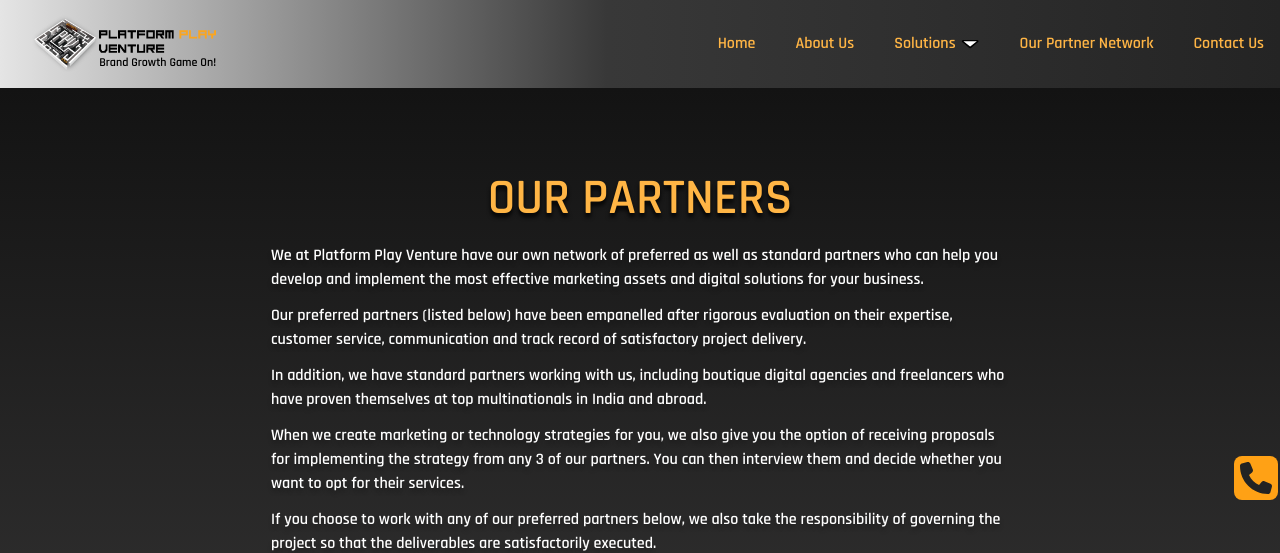
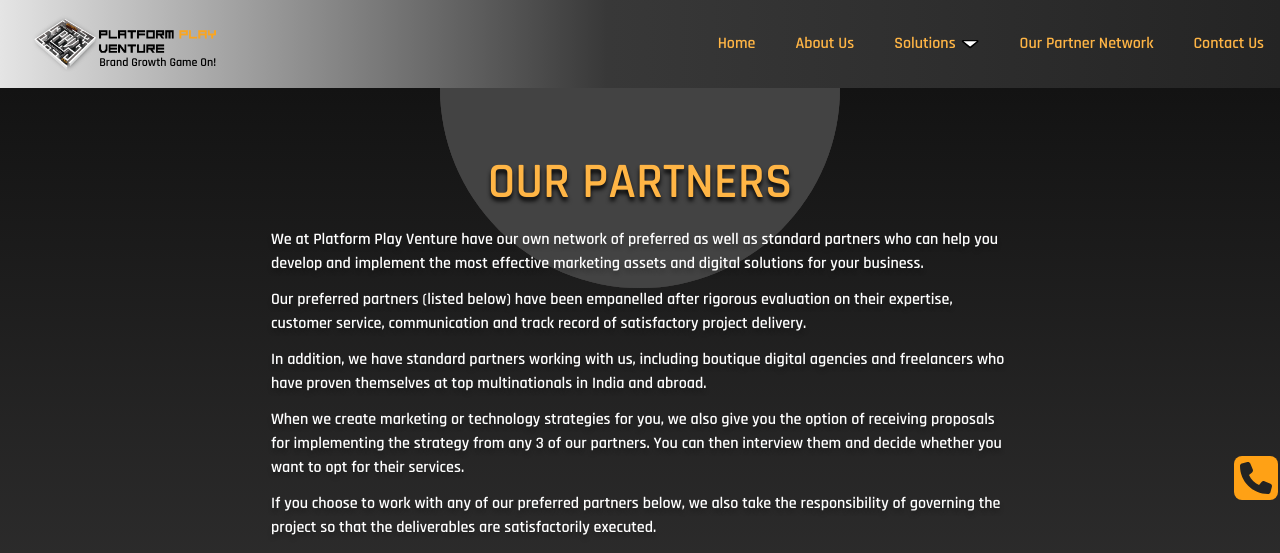
Before and after one commit to positiveabhii/gaming_website, a Next.js app: page /ourPartners in a window 1280 px wide. Shown: the top 553 px of the page. Built offline with nearby package versions, Linux system fonts and the light colour scheme; no server answers; the database is empty.

Commit message:
doing final changes

```diff
--- a/config/nodemailer.ts
+++ b/config/nodemailer.ts
@@ -10,5 +10,5 @@ export const transporter = nodemailer.createTransport({
 
 export const mailOptions = {
   from: process.env.EMAIL,
-  to: "abhijain5403@gmail.com",
+  to: "contact@platformplay.in",
 };
--- a/pages/founder/index.tsx
+++ b/pages/founder/index.tsx
@@ -15,7 +15,6 @@ import dynamic from "next/dynamic";
 import Carousel from "react-multi-carousel";
 import { FontAwesomeIcon } from "@fortawesome/react-fontawesome";
 import { faLinkedin } from "@fortawesome/free-brands-svg-icons";
-import { faHandPointRight } from "@fortawesome/free-solid-svg-icons";
 import { getSEOById, SEO } from "../../firebase/function";
 import Head from "next/head";
 
@@ -100,7 +99,7 @@ const Founder = () => {
           </h1>
           <h3
             style={{ textShadow: " 0px 4px 4px rgba(0, 0, 0, 0.25)" }}
-            className={`text-[#FFA115] rajdhani font-bold leading-[137.5%]`}
+            className={`text-[#dadada] rajdhani font-bold leading-[137.5%]`}
           >
             The PPV Vision
           </h3>
@@ -123,7 +122,7 @@ const Founder = () => {
           </div>
           <h3
             style={{ textShadow: " 0px 4px 4px rgba(0, 0, 0, 0.25)" }}
-            className={`font-bold text-[#FFA115] rajdhani leading-[137.5%]`}
+            className={`font-bold text-[#dadada] rajdhani leading-[137.5%]`}
           >
             The PPV Consulting and Project Management Method
           </h3>
--- a/pages/ourPartners/index.tsx
+++ b/pages/ourPartners/index.tsx
@@ -3,6 +3,7 @@ import { useState, Fragment, useEffect } from "react";
 import Carousel from "react-multi-carousel";
 import { UseSizeContext } from "../../state/context";
 import css from "../contactus/contact.module.css";
+import { useInView } from "react-intersection-observer";
 import {
   partnerContent,
   partnerTopContent,
@@ -22,6 +23,7 @@ import Select, { SelectChangeEvent } from "@mui/material/Select";
 import Chip from "@mui/material/Chip";
 import { sendContactForm } from "@/lib/api";
 import toast from "react-hot-toast";
+import BackCircles from "@/components/common/backCircles";
 
 const ITEM_HEIGHT = 48;
 const ITEM_PADDING_TOP = 8;
@@ -82,6 +84,11 @@ const Partner = () => {
   const [expertise, setexpertise] = useState<string[]>([]);
   const [why, setwhy] = useState("");
   const [loader, setloader] = useState(false);
+
+  const { ref, inView } = useInView({
+    /* Optional options */
+    threshold: 0.2,
+  });
 
   const handleChange = (event: SelectChangeEvent<typeof expertise>) => {
     const {
@@ -221,11 +228,15 @@ const Partner = () => {
         <meta name="description" content={seoContent?.description} />
         <meta name="keywords" content={seoContent?.metaTag}></meta>
       </Head>
+      <div className="w-full relative min-h-screen" id="homePage">
         <div
-        id="homePage"
-        className="w-full flex min-h-screen flex-col justify-center"
+          ref={ref}
+          className={`flex absolute z-0 w-full p-0 ${"min-h-[90vh] max-h-[100vh]"}`}
         >
-        <div className="max-w-[1300px] mx-auto py-16">
+          <BackCircles whichPage="Founder" direction="top" inView={inView} />
+        </div>
+        <div className="relative max-w-[1300px] w-[90%] mx-auto z-[100] flex flex-col items-center gap-4 py-12">
+          <div className="pb-12">
             <h1
               style={{ textShadow: "0px 4px 4px rgba(0, 0, 0, 0.91)" }}
               className={`text-[#FFB545] uppercase text-center rajdhani font-semibold mt-3 ${
@@ -292,7 +303,9 @@ const Partner = () => {
                         </div>
                       </ReactCardFlip>
                       <h3
-                      style={{ textShadow: "0px 4px 4px rgba(0, 0, 0, 0.25)" }}
+                        style={{
+                          textShadow: "0px 4px 4px rgba(0, 0, 0, 0.25)",
+                        }}
                         className="text-white rajdhani  max-w-[820px] mt-3 font-semibold text-md leading-[150.5%]"
                       >
                         {itm.outsideContent}
@@ -347,20 +360,21 @@ const Partner = () => {
               )}
             </div>
           </div>
-        <div className="max-w-[1300px] mx-auto py-16">
+          <div className="py-12">
             <TitleText isAbsolute={false} text="Partner with Us" />
             <div className="w-[90%] mx-auto">
               <h3
                 style={{ textShadow: "0px 4px 4px rgba(0, 0, 0, 0.25)" }}
                 className="text-white rajdhani  max-w-[820px] mt-3 font-semibold text-md leading-[150.5%]"
               >
-              Whether you’re a digital agency, a technology company, a freelance
-              visual communicator or developer, or even an influencer,
-              partnering with us will be a win-win. You’ll be assured of
-              exciting projects where you or your team can contribute
-              independently, the opportunity to brainstorm with PPV experts to
-              take creativity to the next level, and an environment of respect
-              and trust that makes the partnership something to look forward to.
+                Whether you’re a digital agency, a technology company, a
+                freelance visual communicator or developer, or even an
+                influencer, partnering with us will be a win-win. You’ll be
+                assured of exciting projects where you or your team can
+                contribute independently, the opportunity to brainstorm with PPV
+                experts to take creativity to the next level, and an environment
+                of respect and trust that makes the partnership something to
+                look forward to.
               </h3>
               <h3
                 style={{ textShadow: "0px 4px 4px rgba(0, 0, 0, 0.25)" }}
@@ -551,6 +565,7 @@ const Partner = () => {
             </div>
           </div>
         </div>
+      </div>
     </Fragment>
   );
 };
```
Lines whose indentation alone changed are shown as unchanged.
